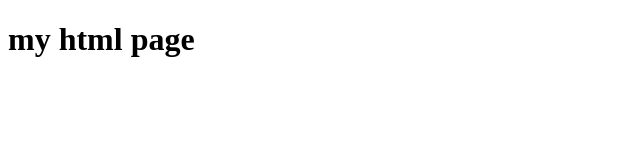
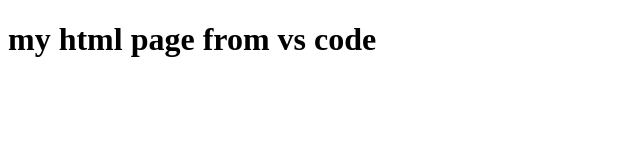
Before and after one commit to SandhyaVankadari/prac-1, a plain HTML site: page index.html in a window 1280 px wide. Shown: the whole page, without its empty margins (0-640 px from the left). Drawn offline with Linux system fonts and the light colour scheme.

Commit message:
commit 2nd changes

```diff
--- a/index.html
+++ b/index.html
@@ -8,7 +8,7 @@
 </head>
 
 <body>
-    <h1>my html page</h1>
+    <h1>my html page from vs code</h1>
 </body>
 
 </html>
```
